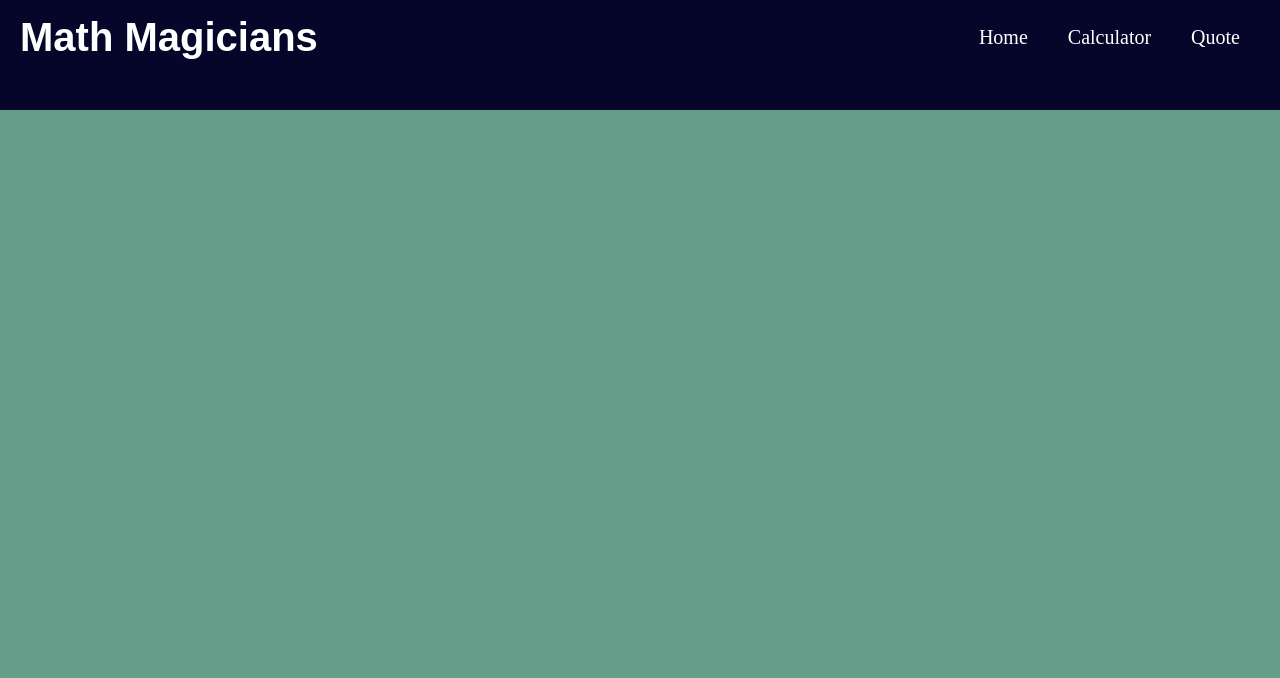
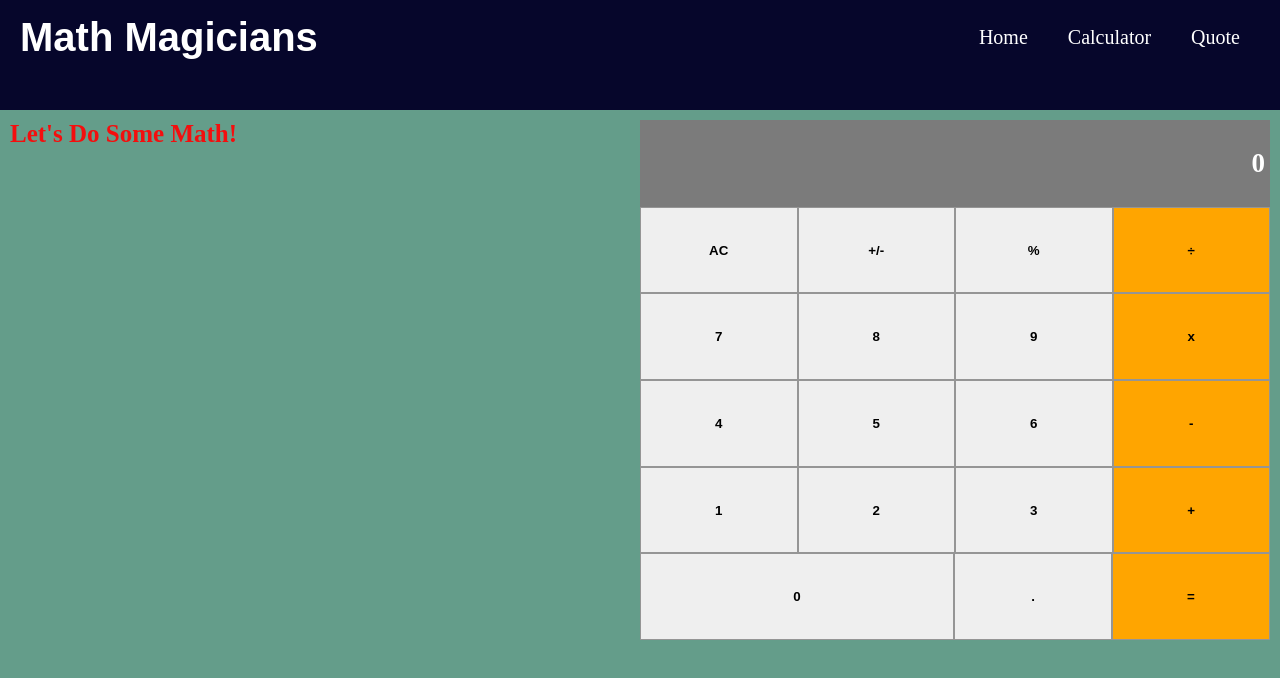
Before and after one commit to AbbasSarwar/Math-Magician, a React (Create React App) app: page /Calculator in a window 1280 px wide. Shown: the top 678 px of the page. Built offline with nearby package versions, Linux system fonts and the light colour scheme.

Commit message:
Added lines for deployment

```diff
--- a/src/App.js
+++ b/src/App.js
@@ -16,9 +16,9 @@ const App = () => (
       </ul>
     </nav>
     <Routes>
-      <Route exact path="/Math-Magician/" element={<Home />} />
-      <Route path="Math-Magician/Calculator" element={<Calculator />} />
-      <Route path="Math-Magician/Quotes" element={<Quotes />} />
+      <Route exact path="/Math-Magician" element={<Home />} />
+      <Route path="/Calculator" element={<Calculator />} />
+      <Route path="/Quotes" element={<Quotes />} />
     </Routes>
   </>
 );
```
